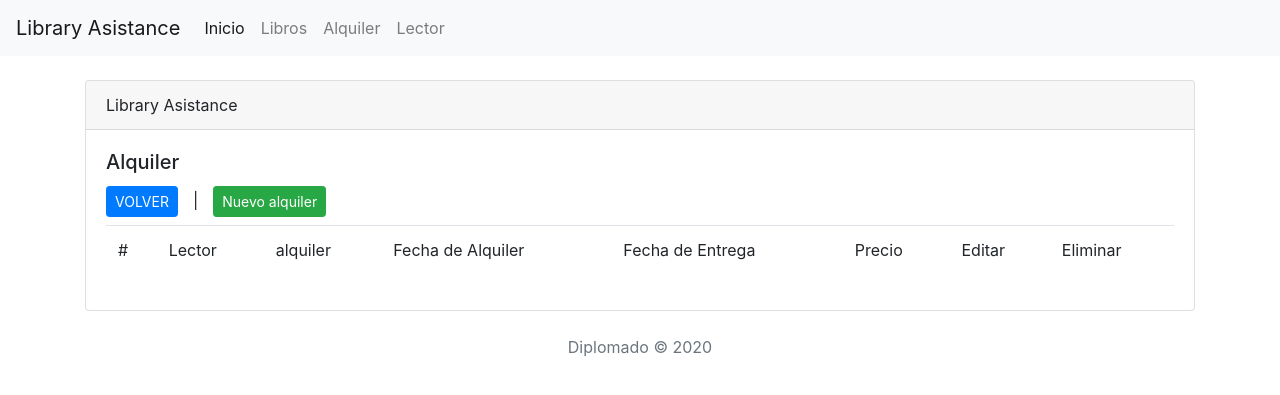
After one commit to misterlink19/Proyecto-Django, a Django app: template LibraryAsistant/Libreria/templates/Libreria/alquiler.html in a window 1280 px wide. The commit adds this page. Shown: the top 395 px of the page. Run offline with Django 3.2, Linux system fonts and the light colour scheme; the template is opened without the code that fills it, so the values that code supplies are empty; some libraries are stand-ins or nearby versions.

Commit message:
haciendo CRUD de los alquilers

```diff
--- a/LibraryAsistant/LibraryAsistant/urls.py
+++ b/LibraryAsistant/LibraryAsistant/urls.py
@@ -24,4 +24,8 @@ urlpatterns = [
     path('libros/nuevo',views.LibroNuevo.as_view(), name='libros_crear'),
     path('libros<int:pk>/editar', views.LibroEditar.as_view(), name='libros_editar'),
     path('libros/<int:pk>/eliminar', views.LibroEliminar.as_view(), name='libros_eliminar'),
+    path('alquilers/',views.AlquilerIndex.as_view(), name='alquilers'),
+    path('alquilers/nuevo',views.AlquilerNuevo.as_view(), name='alquilers_crear'),
+    path('alquilers<int:pk>/editar', views.AlquilerEditar.as_view(), name='alquilers_editar'),
+    path('alquilers/<int:pk>/eliminar', views.AlquilerEliminar.as_view(), name='alquilers_eliminar'),
 ]
--- a/LibraryAsistant/Libreria/templates/Libreria/Libros.html
+++ b/LibraryAsistant/Libreria/templates/Libreria/Libros.html
@@ -50,6 +50,4 @@
         </div>
     </div>
 </main>
-
-
 {% endblock %}
--- /dev/null
+++ b/LibraryAsistant/Libreria/templates/Libreria/alquiler.html
@@ -0,0 +1,49 @@
+{%extends 'libreria/layout.html'%} {%block titulo %} Alquiler - {% endblock %} {%block contenido %}
+<main role="main">
+    <div class="container">
+        <div class="row">
+            <div class="col my-4">
+                <div class="card">
+                    <div class="card-header">
+                        Library Asistance
+                    </div>
+                    <div class="card-body">
+                        <h5 class="card-title">Alquiler</h5>
+                        <table class="table table-boardered mt-2">
+                            <thead>
+                                <tr>
+                                    <td>#</td>
+                                    <td>Lector</td>
+                                    <td>alquiler</td>
+                                    <td>Fecha de Alquiler</td>
+                                    <td>Fecha de Entrega</td>
+                                    <td>Precio</td>
+                                    <td>Editar</td>
+                                    <td>Eliminar</td>
+                                </tr>
+                            </thead>
+                            <tbody>
+                                {% for alquiler in alquilers %}
+                                <tr>
+                                    <td>{{ alquiler.id }}</td>
+                                    <td>{{ alquiler.lector }}</td>
+                                    <td>{{ alquiler.libro.titulo }}</td>
+                                    <td>{{ alquiler.fecha_Alquiler }}</td>
+                                    <td>{{ alquiler.fecha_Entrega }}</td>
+                                    <td>{{ alquiler.precio }}</td>
+                                    <td><a class="btn btn-warning btn-md" href="{% url 'alquilers_editar' alquiler.id %}">Editar</a></td>
+                                    <td><a class="btn btn-danger btn-md" href="{% url 'alquilers_eliminar' alquiler.id %}">Eliminar</a></td>
+                                </tr>
+                                {% endfor %}
+                                <a href="/" class="btn btn-primary btn-sm">VOLVER</a> &ThickSpace; | &ThickSpace;
+                                <a class="btn btn-success btn-sm" href="{% url 'alquilers_crear' %}" role="button">Nuevo alquiler</a> &NewLine;
+                                <br>
+                            </tbody>
+                        </table>
+                    </div>
+                </div>
+            </div>
+        </div>
+    </div>
+</main>
+{% endblock %}
--- a/LibraryAsistant/Libreria/templates/Libreria/navbar.html
+++ b/LibraryAsistant/Libreria/templates/Libreria/navbar.html
@@ -12,7 +12,7 @@
                 <a class="nav-link" href="{% url 'libros' %}">Libros</a>
             </li>
             <li class="nav-item">
-                <a class="nav-link" href="#">Alquiler</a>
+                <a class="nav-link" href="{%url 'alquilers' %}">Alquiler</a>
             </li>
             <li class="nav-item">
                 <a class="nav-link" href="#">Lector</a>
```
Also changed, not shown: LibraryAsistant/Libreria/templates/Libreria/alquiler_confirm_delete copy.html (added, +19 -0 lines), LibraryAsistant/Libreria/templates/Libreria/alquiler_form.html (added, +17 -0 lines), LibraryAsistant/Libreria/views.py (+20 -0 lines).
